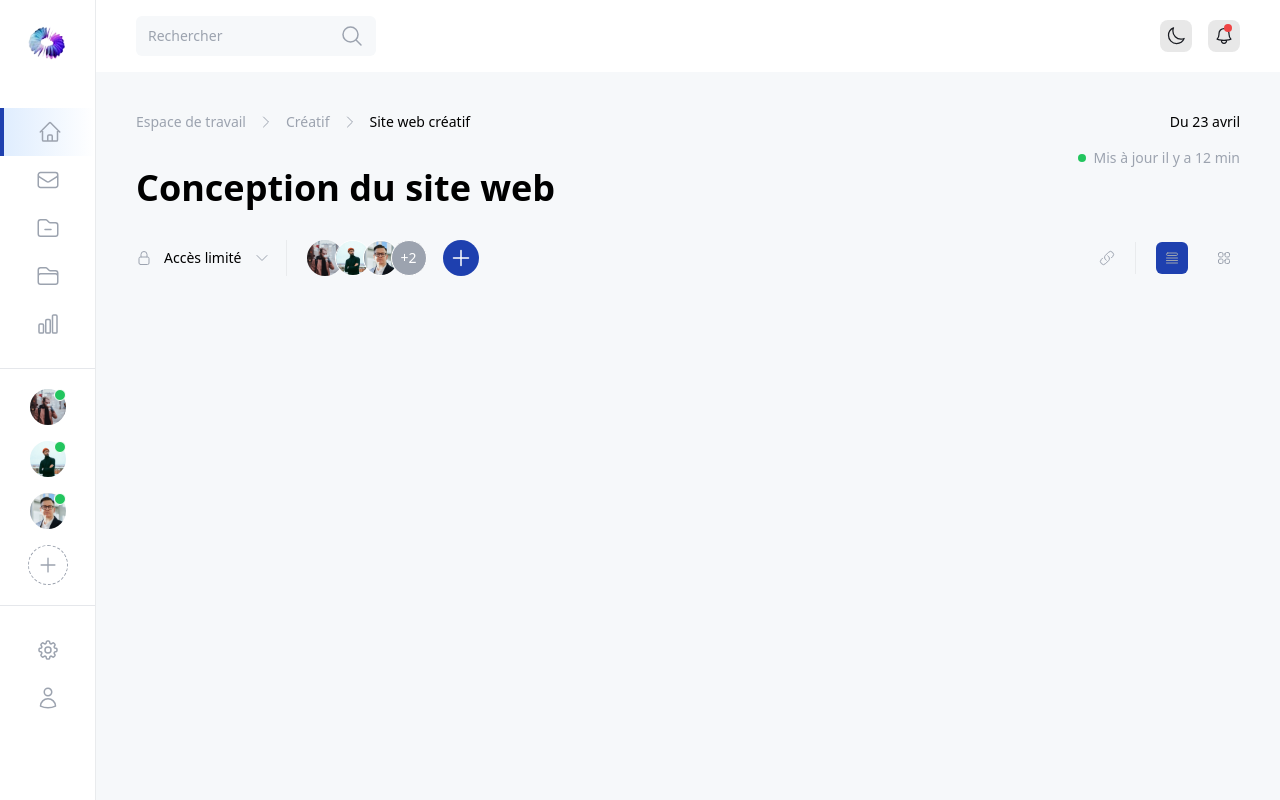
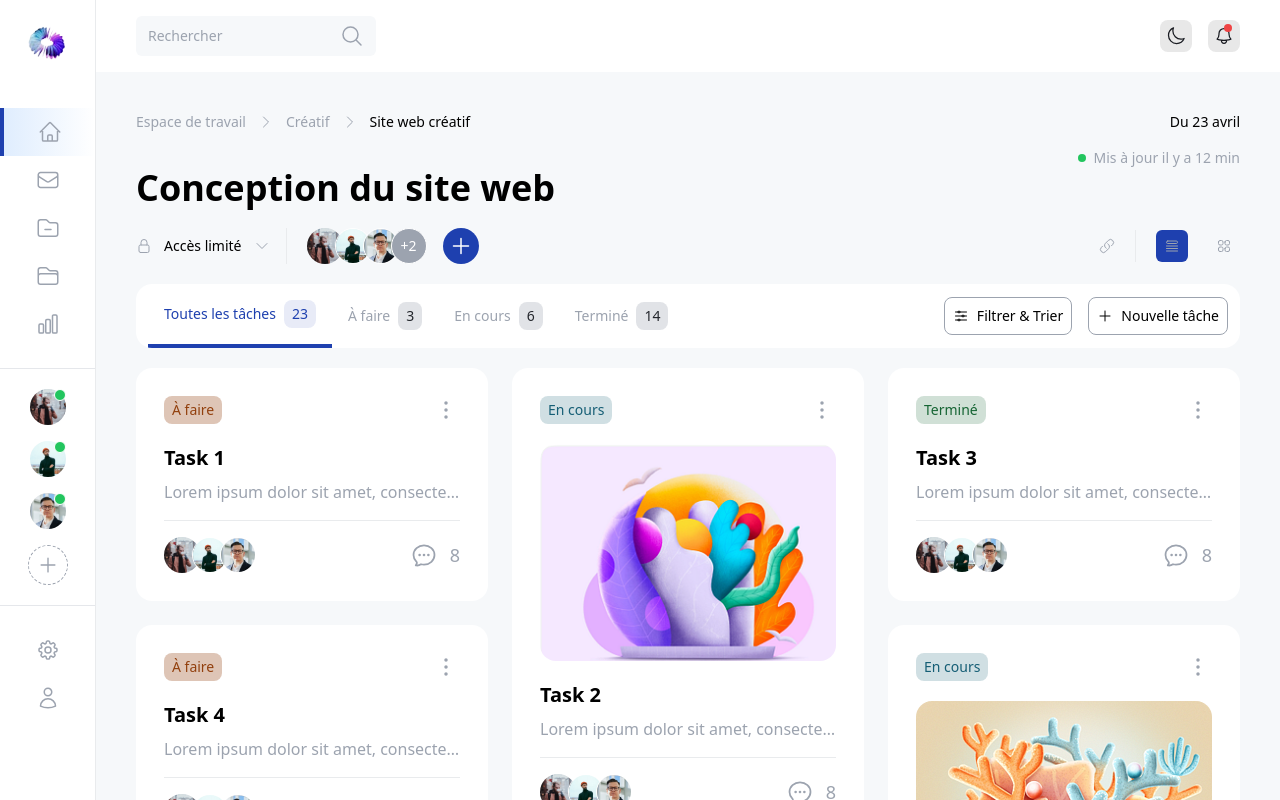
Before and after one commit to B-Fabrice/academic-tech, a React (Vite) app: page / in a window 1280 px wide. Shown: the top 800 px of the page. Built offline with nearby package versions, Linux system fonts and the light colour scheme.

Commit message:
display tasks

```diff
--- a/src/components/Breadcrumbs.tsx
+++ b/src/components/Breadcrumbs.tsx
@@ -1,11 +1,6 @@
 import { ChevronRightIcon } from "@heroicons/react/24/outline";
 import { useTranslation } from "react-i18next";
 import { Link } from "react-router-dom";
-
-type breadcrumb = {
-  name: string;
-  path: string;
-}
 
 export default function Breadcrumbs() {
   const [locale] = useTranslation("global");
--- /dev/null
+++ b/src/components/task_card.tsx
@@ -0,0 +1,30 @@
+import { EllipsisVerticalIcon, ChatBubbleOvalLeftEllipsisIcon } from "@heroicons/react/24/outline";
+import UserProfile from "./user_profile";
+
+export default function TaskCard({ task, category }: { task: Task, category?: TaskCategory }) {
+  const avatarClass: string = "-ml-2 border border-white dark:border-graphite rounded-full";
+  return (
+    <div className={`cursor-pointer rounded-2xl p-7 bg-white dark:bg-dark-bg ${task.banner && 'row-span-2'}`}>
+      <div className="flex justify-between items-center mb-5">
+        <p className={`text-sm py-1 px-2 rounded-lg w-fit ${category?.textColor} ${category?.bgColor}`}>{category?.name}</p>
+        <button>
+          <EllipsisVerticalIcon className="w-7 h-7 text-gray-400" />
+        </button>
+      </div>
+      {task.banner && <img src={task.banner} alt="banner" className="w-full h-auto rounded-2xl object-cover mb-5" />}
+      <h3 className="text-ellipsis overflow-hidden text-nowrap text-xl font-bold text-black dark:text-white mb-2">{task.name}</h3>
+      <p className="text-ellipsis overflow-hidden text-nowrap text-md text-gray-400">{task.description}</p>
+      <div className="flex justify-between items-center mt-4 pt-4 border-t border-soft-gray dark:border-graphite">
+        <div className="flex">
+          <UserProfile path="/user1.jpg" />
+          <UserProfile path="/user2.jpg" customClass={avatarClass} />
+          <UserProfile path="/user3.jpg" customClass={avatarClass} />
+        </div>
+        <div className="flex gap-3 items-center">
+          <ChatBubbleOvalLeftEllipsisIcon className="w-7 h-7 text-gray-400" />
+          <p className="text-md sm:text-lg text-gray-400">8</p>
+        </div>
+      </div>
+    </div>
+  );
+}
--- a/src/context/theme_context.tsx
+++ b/src/context/theme_context.tsx
@@ -1,6 +1,5 @@
 import { createContext, useState, useEffect, ReactNode } from 'react';
 
-type Theme = 'light' | 'dark';
 
 interface ThemeContextProps {
   theme: Theme;
--- a/src/index.css
+++ b/src/index.css
@@ -6,7 +6,7 @@ body {
   @apply bg-white-bg dark:bg-dark-bg;
 }
 * {
-  @apply transition-colors duration-500 ease-in-out;
+  @apply transition-colors duration-300 ease-in-out;
 }
 .no-scrollbar {
   scrollbar-width: none;
--- a/src/l10n/en.json
+++ b/src/l10n/en.json
@@ -8,5 +8,11 @@
   "webDesign": "Website Design",
   "limitedAccess": "Limited Access",
   "copyLink": "Copy Link",
-  "linkCopied": "Link copied"
+  "linkCopied": "Link copied",
+  "allTasks": "All Tasks",
+  "todo": "To do",
+  "inProgress": "In Progress",
+  "completed": "Completed",
+  "filter_sort": "Filter & Sort",
+  "newTask": "New Task"
 }
--- a/src/l10n/fr.json
+++ b/src/l10n/fr.json
@@ -8,5 +8,11 @@
   "webDesign": "Conception du site web",
   "limitedAccess": "Accès limité",
   "copyLink": "Copier le lien",
-  "linkCopied": "Lien copié"
+  "linkCopied": "Lien copié",
+  "allTasks": "Toutes les tâches",
+  "todo": "À faire",
+  "inProgress": "En cours",
+  "completed": "Terminé",
+  "filter_sort": "Filtrer & Trier",
+  "newTask": "Nouvelle tâche"
 }
--- a/src/pages/home.tsx
+++ b/src/pages/home.tsx
@@ -1,14 +1,113 @@
 import { useTranslation } from "react-i18next";
 import Breadcrumbs from "../components/Breadcrumbs";
-import { ChevronDownIcon, LinkIcon, LockClosedIcon, PlusIcon, QueueListIcon, Squares2X2Icon } from "@heroicons/react/24/outline";
+import { AdjustmentsHorizontalIcon, ChevronDownIcon, LinkIcon, LockClosedIcon, PlusIcon, QueueListIcon, Squares2X2Icon } from "@heroicons/react/24/outline";
 import {PlayIcon } from "@heroicons/react/24/solid";
 import UserProfile from "../components/user_profile";
 import { useState } from "react";
+import TaskCard from "../components/task_card";
+
 
 export default function Home() {
   const [locale] = useTranslation("global");
   const [display, setDisplay] = useState<string>('list');
   const [linkCopied, setLinkCopied] = useState<boolean>(false);
+  const [taskCategory, setTaskCategory] = useState<string>('');
+
+  const taskCategories: TaskCategory[] = [
+    { name: locale("allTasks"), count: 23, type: '', textColor: 'text-blue-800', bgColor: 'bg-blue-800/10', borderColor: 'border-b-blue-800' },
+    { name: locale("todo"), count: 3, type: 'todo', textColor: 'text-amber-800', bgColor: 'bg-amber-800/30', borderColor: 'border-b-amber-800' },
+    { name: locale("inProgress"), count: 6, type: 'inProgress', textColor: 'text-cyan-800', bgColor: 'bg-cyan-800/20', borderColor: 'border-b-cyan-800' },
+    { name: locale("completed"), count: 14, type: 'completed', textColor: 'text-green-800', bgColor: 'bg-green-800/20', borderColor: 'border-b-green-800'},
+  ];
+
+  const tasks: Task[] = [
+    {
+      name: 'Task 1',
+      status: 'todo',
+      startDate: new Date(),
+      endDate: new Date(),
+      description: 'Lorem ipsum dolor sit amet, consectetur adipiscing elit. Sed non risus.',
+      assignees: [
+        { name: 'User 1', avatar: '/user1.jpg' },
+        { name: 'User 2', avatar: '/user2.jpg' },
+        { name: 'User 3', avatar: '/user3.jpg' },
+      ],
+    },
+    {
+      name: 'Task 2',
+      status: 'inProgress',
+      startDate: new Date(),
+      endDate: new Date(),
+      description: 'Lorem ipsum dolor sit amet, consectetur adipiscing elit. Sed non risus.',
+      assignees: [
+        { name: 'User 1', avatar: '/user1.jpg' },
+        { name: 'User 2', avatar: '/user2.jpg' },
+        { name: 'User 3', avatar: '/user3.jpg' },
+      ],
+      banner: '/task1.png',
+    },
+    {
+      name: 'Task 3',
+      status: 'completed',
+      startDate: new Date(),
+      endDate: new Date(),
+      description: 'Lorem ipsum dolor sit amet, consectetur adipiscing elit. Sed non risus.',
+      assignees: [
+        { name: 'User 1', avatar: '/user1.jpg' },
+        { name: 'User 2', avatar: '/user2.jpg' },
+        { name: 'User 3', avatar: '/user3.jpg' },
+      ],
+    },
+    {
+      name: 'Task 4',
+      status: 'todo',
+      startDate: new Date(),
+      endDate: new Date(),
+      description: 'Lorem ipsum dolor sit amet, consectetur adipiscing elit. Sed non risus.',
+      assignees: [
+        { name: 'User 1', avatar: '/user1.jpg' },
+        { name: 'User 2', avatar: '/user2.jpg' },
+        { name: 'User 3', avatar: '/user3.jpg' },
+      ],
+    },
+    {
+      name: 'Task 5',
+      status: 'inProgress',
+      startDate: new Date(),
+      endDate: new Date(),
+      description: 'Lorem ipsum dolor sit amet, consectetur adipiscing elit. Sed non risus.',
+      assignees: [
+        { name: 'User 1', avatar: '/user1.jpg' },
+        { name: 'User 2', avatar: '/user2.jpg' },
+        { name: 'User 3', avatar: '/user3.jpg' },
+      ],
+      banner: '/task2.png',
+    },
+    {
+      name: 'Task 6',
+      status: 'completed',
+      startDate: new Date(),
+      endDate: new Date(),
+      description: 'Lorem ipsum dolor sit amet, consectetur adipiscing elit. Sed non risus.',
+      assignees: [
+        { name: 'User 1', avatar: '/user1.jpg' },
+        { name: 'User 2', avatar: '/user2.jpg' },
+        { name: 'User 3', avatar: '/user3.jpg' },
+      ],
+    },
+    {
+      name: 'Task 7',
+      status: 'completed',
+      startDate: new Date(),
+      endDate: new Date(),
+      description: 'Lorem ipsum dolor sit amet, consectetur adipiscing elit. Sed non risus.',
+      assignees: [
+        { name: 'User 1', avatar: '/user1.jpg' },
+        { name: 'User 2', avatar: '/user2.jpg' },
+        { name: 'User 3', avatar: '/user3.jpg' },
+      ],
+    },
+  ];
 
   const handleCopyLink = () => {
     setLinkCopied(true);
@@ -29,10 +128,10 @@ export default function Home() {
         <div className="dark:border-graphite top-0 right-0 w-2 h-2 bg-green-500 rounded-full"></div>
         <p className="text-sm text-gray-400">{locale("updatedAt")}</p>
       </div>
-      <h2 className="text-2xl sm:text-4xl font-bold text-black dark:text-white mb-8">
+      <h2 className="text-2xl sm:text-4xl font-bold text-black dark:text-white mb-5">
         {locale("webDesign")}
       </h2>
-      <div className="flex max-sm:flex-col gap-3 sm:items-center justify-between">
+      <div className="flex max-sm:flex-col gap-3 sm:items-center justify-between mb-5">
         <div className="flex items-center gap-4 max-sm:justify-between">
           <div className="flex items-center gap-3">
             <LockClosedIcon className="w-4 h-4 text-gray-400"/>
@@ -83,6 +182,36 @@ export default function Home() {
           </button>
         </div>
       </div>
+      <div className="max-sm:py-5 flex justify-between sm:items-center max-sm:flex-col max-sm:gap-4 rounded-2xl px-3 bg-white dark:bg-slate overflow-x-auto no-scrollbar">
+        <div className="flex">
+          {taskCategories.map(({ name, count, type, textColor, bgColor, borderColor }, index) => (
+            <div
+              key={index}
+              className={`py-4 flex items-center gap-2 px-4 cursor-pointer select-none text-sm ${type == taskCategory ? `${textColor} border-b-4 ${borderColor}` : 'text-gray-400'}`}
+              onClick={() => setTaskCategory(type)}
+              >
+              <p className="text-nowrap">{name}</p>
+              <p className={`py-1 px-[8px] ${type == taskCategory ? `${bgColor}` : 'bg-gray-400/30 text-dark-bg dark:text-white-bg'} rounded-lg`}>{count}</p>
+            </div>
+          ))}
+        </div>
+        <div className="flex gap-4">
+          <button className="border rounded-lg p-2 border-gray-400 flex items-center gap-2 text-black dark:text-white">
+            <AdjustmentsHorizontalIcon className="w-4 h-4"/>
+            <p className="text-sm">{locale("filter_sort")}</p>
+          </button>
+          <button className="border rounded-lg p-2 border-gray-400 flex items-center gap-2 text-black dark:text-white">
+            <PlusIcon className="w-4 h-4"/>
+            <p className="text-sm">{locale("newTask")}</p>
+          </button>
+        </div>
+      </div>
+      <div className="grid grid-cols-1 sm:grid-cols-2 lg:grid-cols-3 gap-6 mt-5">
+        {tasks.map((task, index) => {
+          const category = taskCategories.find(category => category.type == task.status);
+          return <TaskCard key={index} task={task} category={category} />
+        })}
+      </div>
     </div>
   )
 }
--- /dev/null
+++ b/src/type.d.ts
@@ -0,0 +1,30 @@
+type breadcrumb = {
+  name: string;
+  path: string;
+}
+
+type Theme = 'light' | 'dark';
+
+type TaskCategory = {
+  name: string;
+  count: number;
+  type: string;
+  textColor: string;
+  bgColor: string;
+  borderColor: string;
+}
+
+type user = {
+  name: string;
+  avatar: string;
+}
+
+type Task = {
+  name: string;
+  status: string;
+  startDate: Date;
+  endDate: Date;
+  description: string;
+  assignees: user[];
+  banner?: string;
+}
```
Also changed, not shown: public/task1.png (added), public/task2.png (added).
